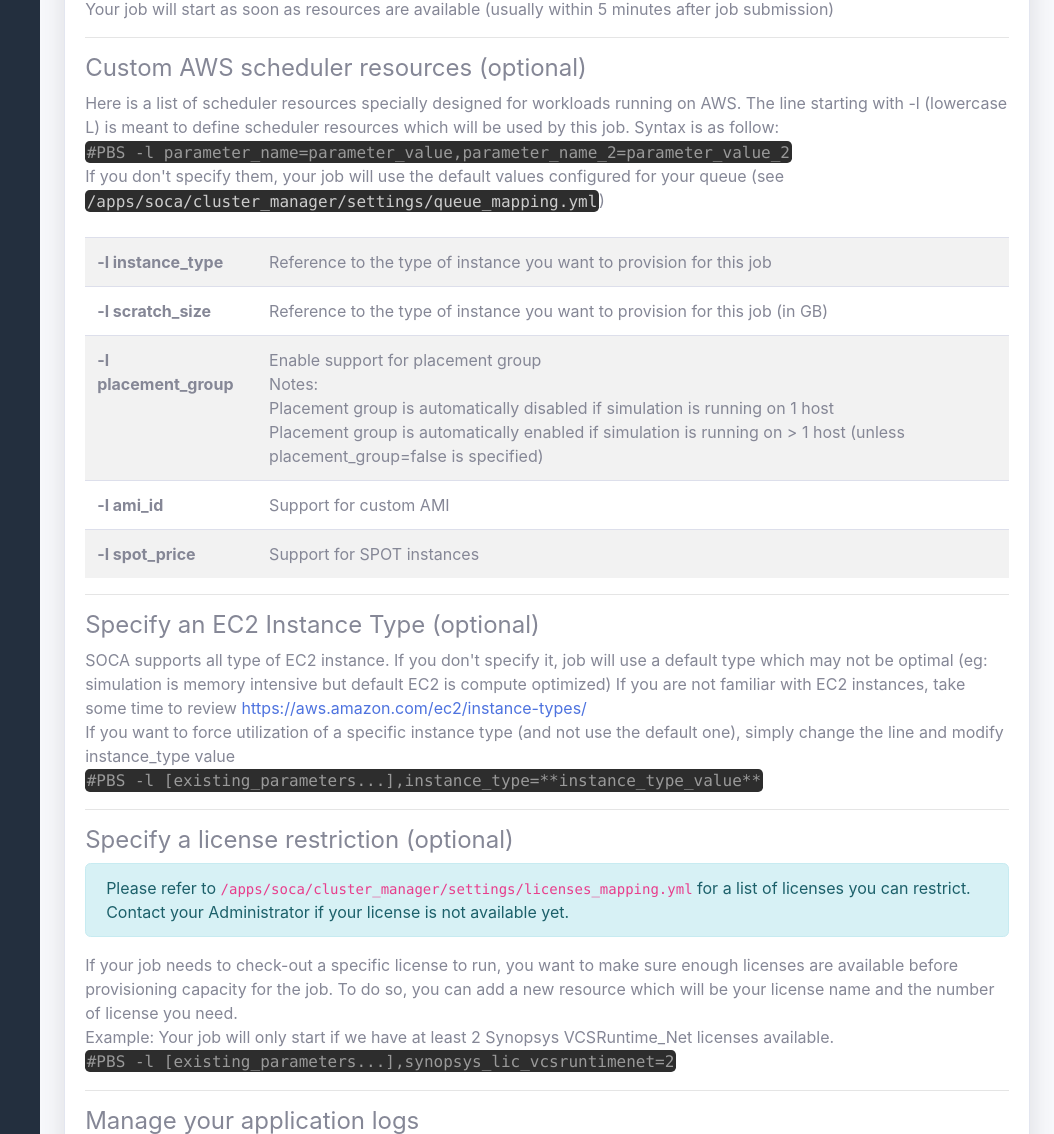
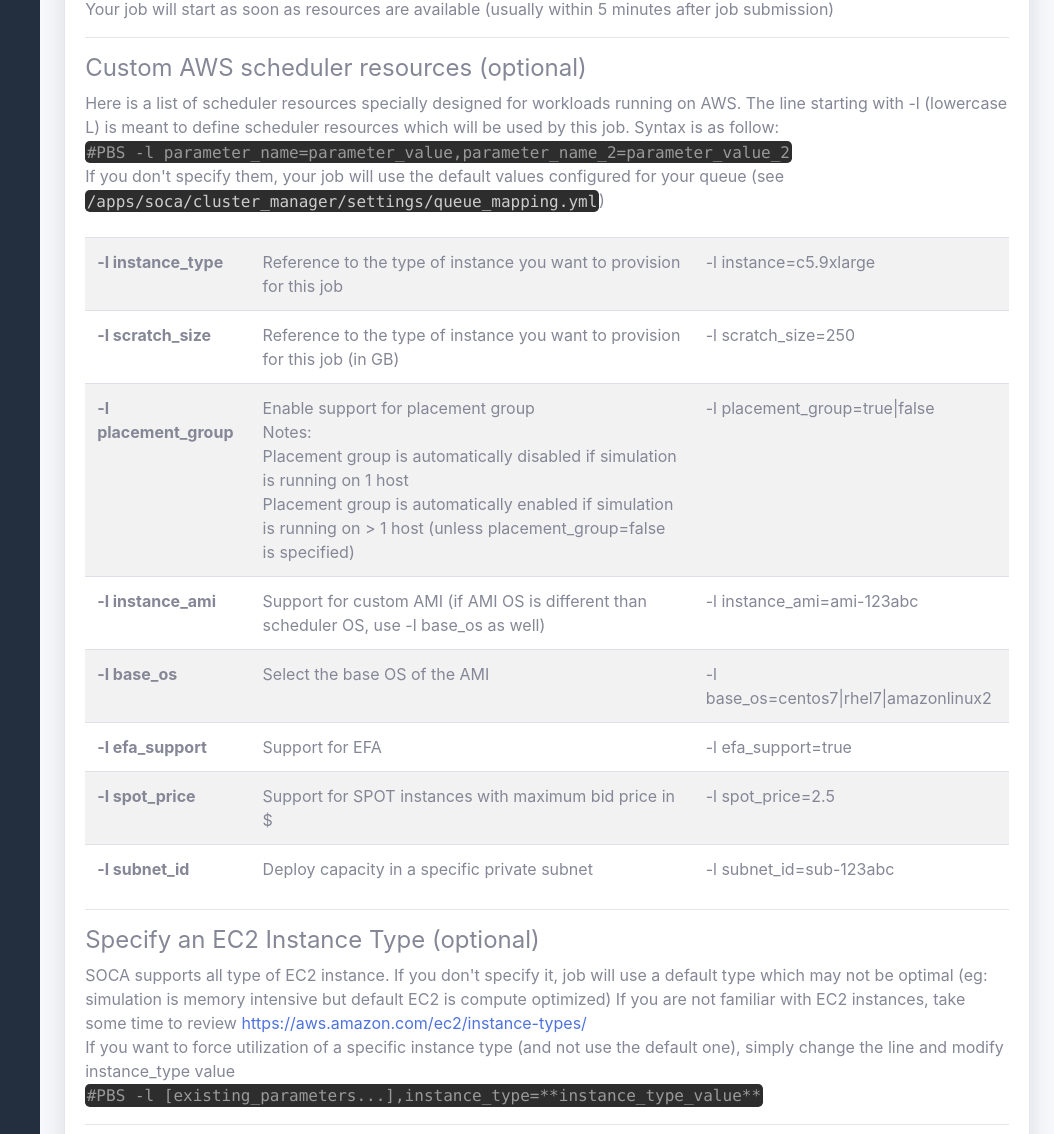
Before and after one commit to sean-smith/scale-out-computing-on-aws, a Flask app: page /howto-job in a window 1280 px wide. Shown: the part 1068-2202 px from the top of the page, without its empty margins (226-1280 px from the left). Run offline with Flask 2, Linux system fonts and the light colour scheme; the visitor is signed in with stand-in values (Sample User, id 1); some libraries are stand-ins or nearby versions; some web fonts are replaced.

```diff
--- a/source/soca/cluster_web_ui/templates/howto_job.html
+++ b/source/soca/cluster_web_ui/templates/howto_job.html
@@ -68,26 +68,46 @@
                                         <tr>
                                             <th>-l instance_type</th>
                                             <td>Reference to the type of instance you want to provision for this job</td>
+                                            <td>-l instance=c5.9xlarge</td>
                                         </tr>
                                        <tr>
                                             <th>-l scratch_size</th>
                                             <td>Reference to the type of instance you want to provision for this job (in GB)</td>
+                                           <td>-l scratch_size=250</td>
                                         </tr>
                                         <tr>
                                             <th>-l placement_group</th>
                                             <td>Enable support for placement group<br>
-
 Notes:<br>
 Placement group is automatically disabled if simulation is running on 1 host<br>
 Placement group is automatically enabled if simulation is running on > 1 host (unless placement_group=false is specified)</td>
+                                                   <td> -l placement_group=true|false</td>
                                         </tr>
                                       <tr>
-                                            <th>-l ami_id</th>
-                                            <td>Support for custom AMI	</td>
+                                            <th>-l instance_ami</th>
+                                            <td>Support for custom AMI (if AMI OS is different than scheduler OS, use -l base_os as well)</td>
+                                           <td> -l instance_ami=ami-123abc</td>
                                       </tr>
+                                          <tr>
+                                            <th>-l base_os</th>
+                                            <td>Select the base OS of the AMI </td>
+                                            <td> -l base_os=centos7|rhel7|amazonlinux2</td>
+                                      </tr>
+                                         <tr>
+                                            <th>-l efa_support</th>
+                                            <td>Support for EFA	</td>
+                                             <td> -l efa_support=true</td>
+                                      </tr>
+
                                       <tr>
                                             <th>-l spot_price</th>
-                                            <td>Support for SPOT instances	</td>
+                                            <td>Support for SPOT instances with maximum bid price in $	</td>
+                                          <td> -l spot_price=2.5</td>
+                                      </tr>
+                                       <tr>
+                                            <th>-l subnet_id</th>
+                                            <td>Deploy capacity in a specific private subnet</td>
+                                           <td> -l subnet_id=sub-123abc</td>
                                       </tr>
 
                                       </tbody>
@@ -317,7 +337,32 @@ This job will use SPOT instances. Instances will be automatically terminated if
 ## END PBS SETTINGS
 cd $PBS_O_WORKDIR
 echo "Hello from `hostname`" >> my_application_logs.log 2>&1</code></pre>
-
+<h5>Submit a job with EFA</h5>
+ Make sure to use an instance type supported by EFA <a href="https://docs.aws.amazon.com/AWSEC2/latest/UserGuide/efa.html#efa-instance-types">https://docs.aws.amazon.com/AWSEC2/latest/UserGuide/efa.html#efa-instance-types</a>
+<pre><code class="language-bash">
+#!/bin/bash
+#PBS -N my_job_name
+#PBS -V -j oe -o my_job_name.qlog
+#PBS -P project_a
+#PBS -q cpus
+#PBS -l nodes=5,instance_type=c5n.18xlarge,efa_support=yes
+## END PBS SETTINGS
+cd $PBS_O_WORKDIR
+echo "Hello from `hostname`" >> my_application_logs.log 2>&1</code> </pre>
+<h5>Combine everything</h5>
+Custom AMI running on a different distribution than the scheduler, with EFA enable, without placement group and within a specific subnet_id
+<pre><code class="language-bash">
+#!/bin/bash
+#PBS -N my_job_name
+#PBS -V -j oe -o my_job_name.qlog
+#PBS -P project_a
+#PBS -q cpus
+## Resources can be specified on multiple lines
+#PBS -l nodes=5,instance_type=c5n.18xlarge,efa_support=yes
+#PBS -l placement_group=false,base_os=rhel7,ami_id=ami-12345,subnet_id=sub-abcde
+## END PBS SETTINGS
+cd $PBS_O_WORKDIR
+echo "Hello from `hostname`" >> my_application_logs.log 2>&1 </code> </pre>
 
 
 
```
Also changed, not shown: 5 other files.
